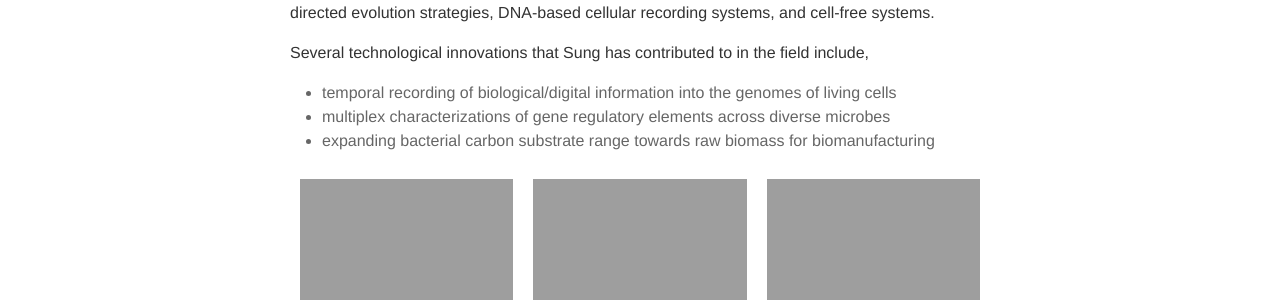
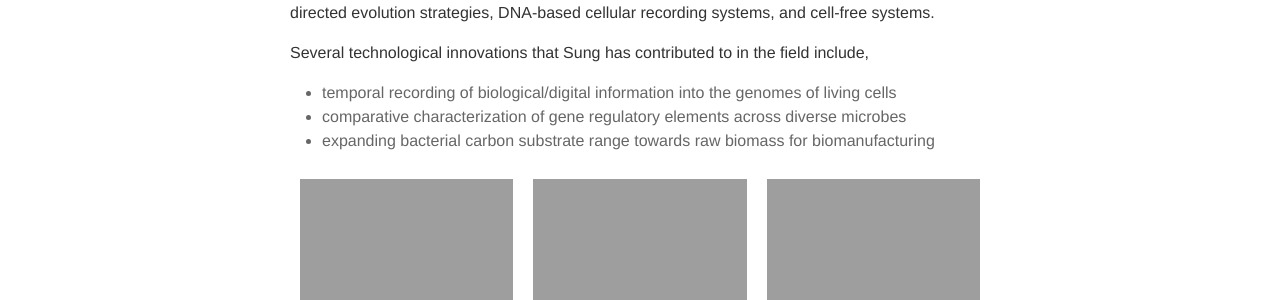
Before and after one commit to ssyim/ssyim.github.io, a Jekyll site: the page built from _pages/2_research.md, in a window 1280 px wide. Shown: the part 349-649 px from the top of the page. Built offline with Jekyll 4.4.1, drawn with Linux system fonts in a browser that asks for light colours.

Commit message:
Update 2_research.md

```diff
--- a/_pages/2_research.md
+++ b/_pages/2_research.md
@@ -11,7 +11,7 @@ To this end, Sung develops and utilizes a diverse set of systems/synthetic biolo
 
 Several technological innovations that Sung has contributed to in the field include,
 * temporal recording of biological/digital information into the genomes of living cells
-* multiplex characterizations of gene regulatory elements across diverse microbes
+* comparative characterization of gene regulatory elements across diverse microbes
 * expanding bacterial carbon substrate range towards raw biomass for biomanufacturing
 
 {% for project in site.projects %}
```
